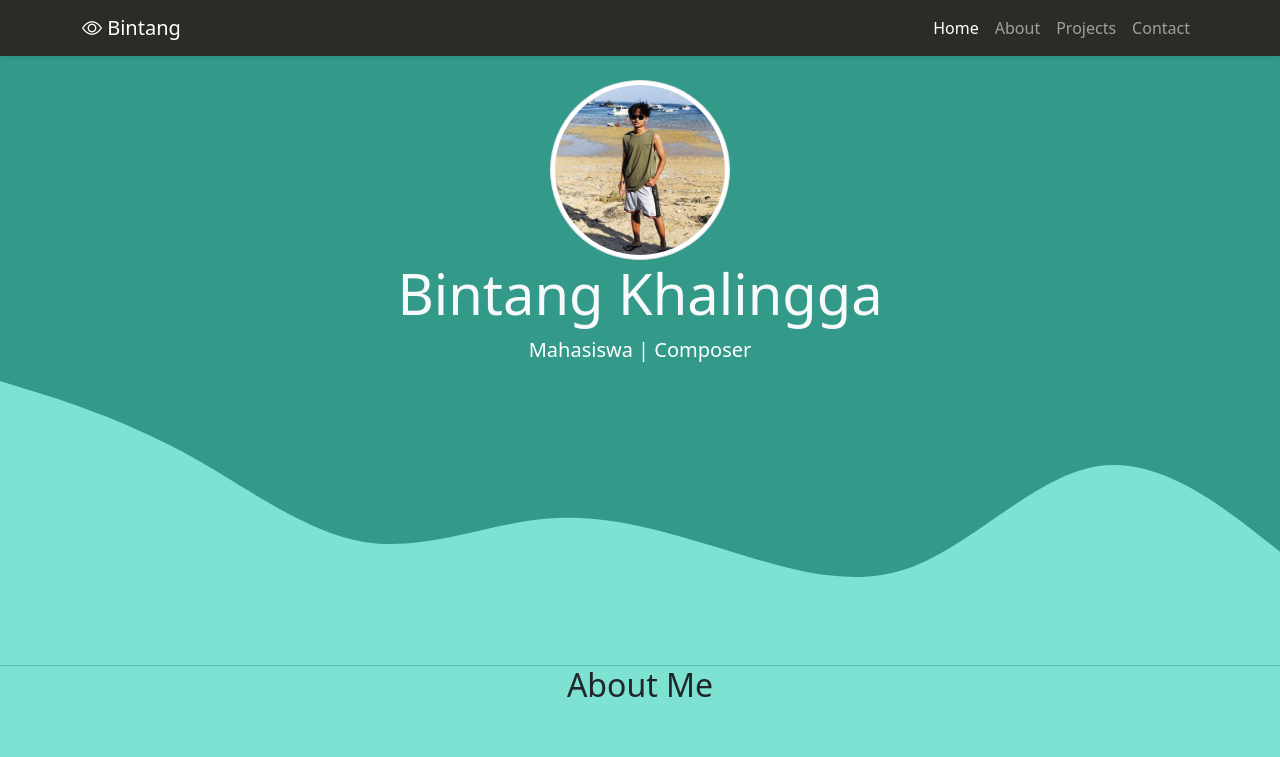
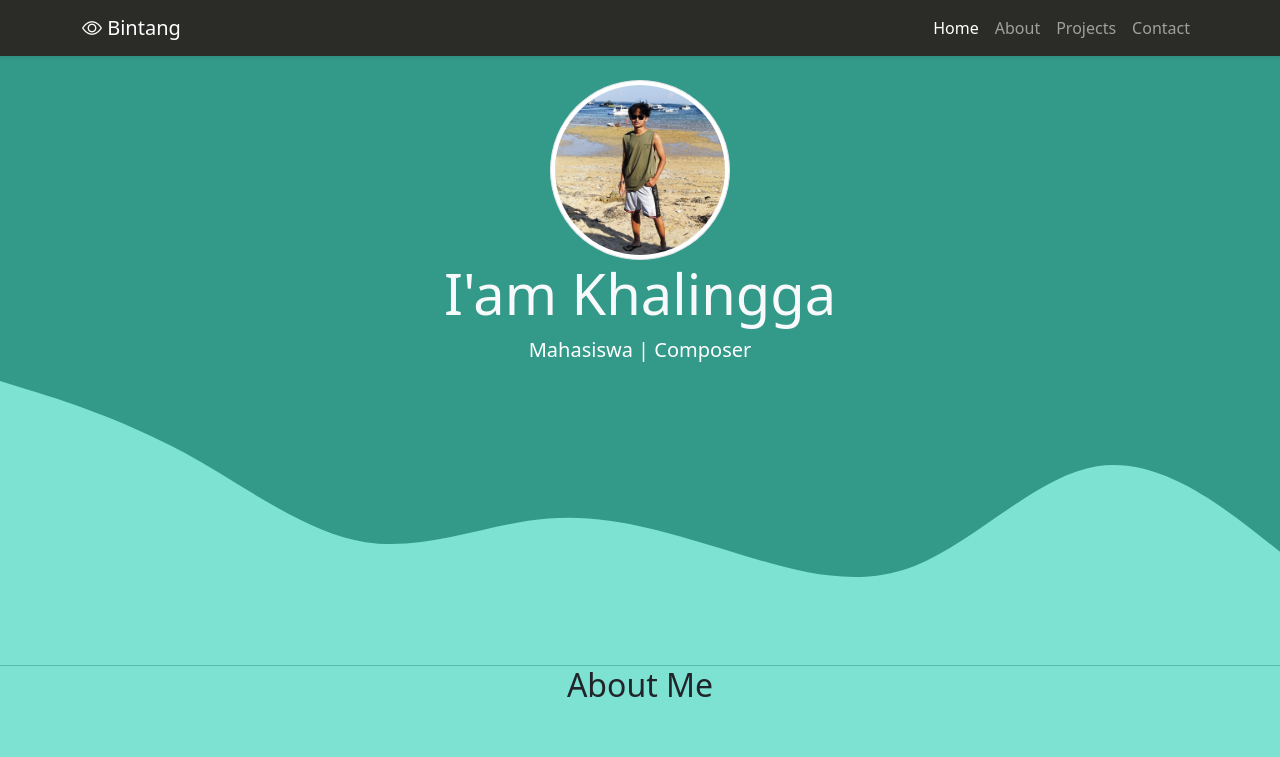
Before and after one commit to Khalinggabintang/khalinggabintang.github.io, a plain HTML site: page index.html in a window 1280 px wide. Shown: the top 757 px of the page. Drawn offline with nearby package versions, Linux system fonts and the light colour scheme.

Commit message:
Iam khalingga

```diff
--- a/index.html
+++ b/index.html
@@ -53,7 +53,7 @@
   <!-- Hero section -->
   <section class="jumbotron text-center">
     <img src="img/bintang.jpeg" alt="foto saya" width="180" class="rounded-circle border img-thumbnail">
-    <h1 class="display-4 text-light">Bintang Khalingga</h1>
+    <h1 class="display-4 text-light">I'am Khalingga</h1>
     <p class="lead text-white">Mahasiswa | Composer</p>
     <svg xmlns="http://www.w3.org/2000/svg" viewBox="0 0 1440 320">
       <path fill="#7de2d1" fill-opacity="1"
```
